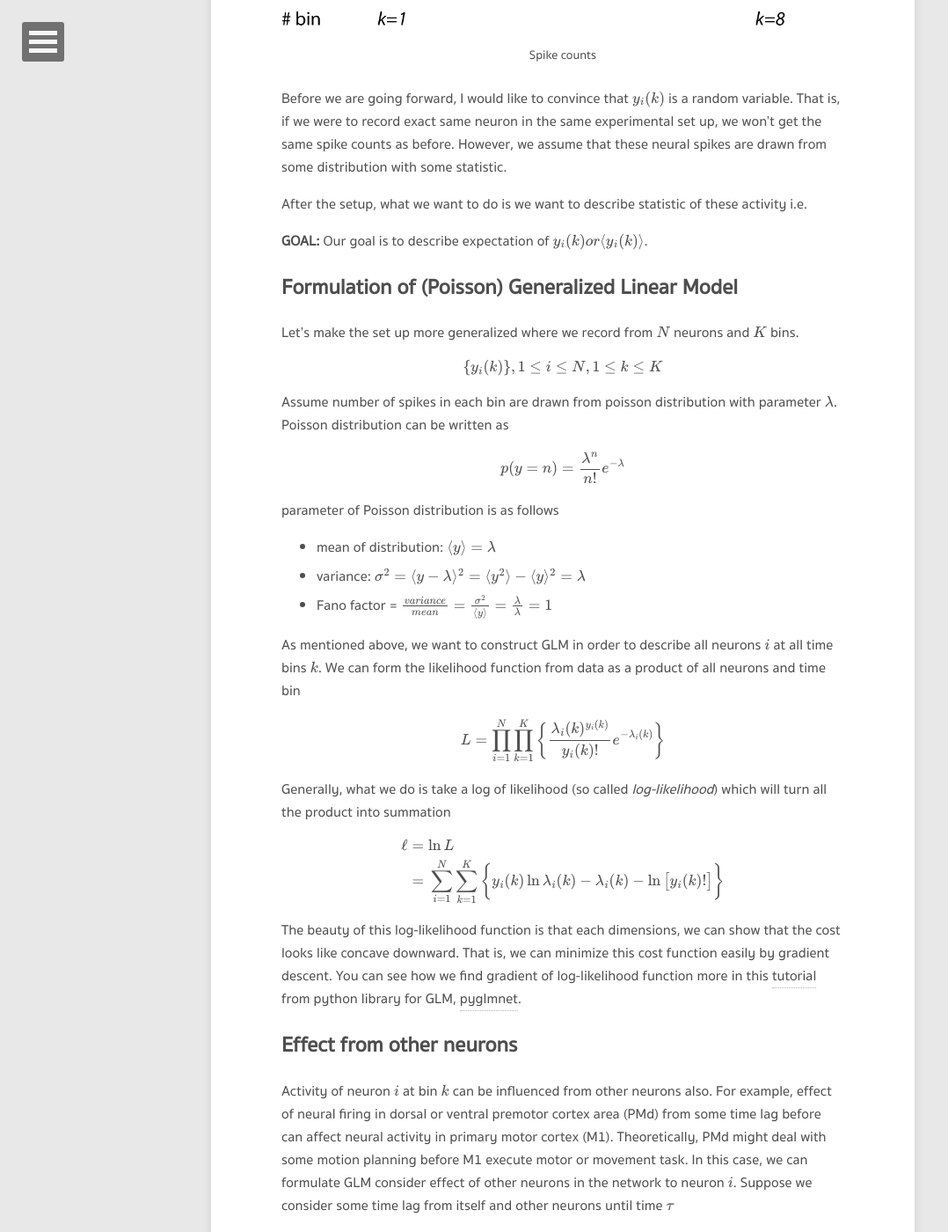
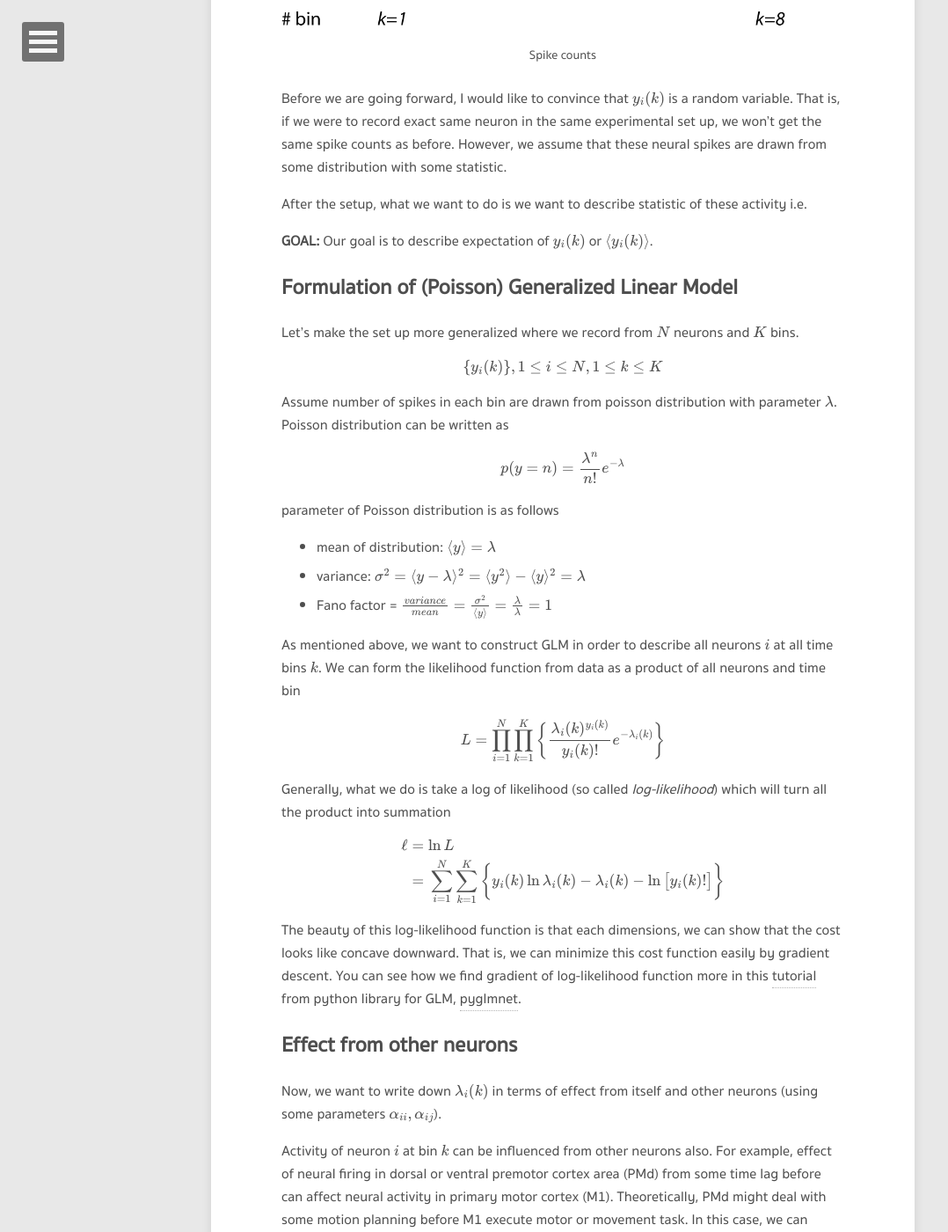
Before and after one commit to tupleblog/tupleblog.github.io, a Jekyll site: the page built from _posts/2016-06-08-generalized-linear-model-neural-data.md, in a window 1280 px wide and 1400 px high, scrolled down 1727 px. Shown: the whole window at 88% size, without its empty margins (0-1078 px from the left). Built offline with Jekyll 4.4.1, drawn with Linux system fonts in a browser that asks for light colours; nearby versions of some CDN libraries; formulas are drawn with MathJax 3; comment, search, counter and statistics services are not loaded.

Commit message:
Small fix in GLM post

```diff
--- a/_posts/2016-06-08-generalized-linear-model-neural-data.md
+++ b/_posts/2016-06-08-generalized-linear-model-neural-data.md
@@ -67,7 +67,7 @@ with some statistic.
 After the setup, what we want to do is we want to describe statistic of these
 activity i.e.
 
-**GOAL:** Our goal is to describe expectation of \\(y_i(k) or \langle y_i(k) \rangle \\).
+**GOAL:** Our goal is to describe expectation of \\(y_i(k)\\) or \\(\langle y_i(k) \rangle \\).
 
 ## Formulation of (Poisson) Generalized Linear Model
 
@@ -109,6 +109,9 @@ from python library for GLM, [pyglmnet](https://github.com/pavanramkumar/pyglmne
 
 
 ## Effect from other neurons
+
+Now, we want to write down \\(\lambda_i (k)\\) in terms of effect from itself and
+other neurons (using some parameters \\(\alpha_{ii}, \alpha_{ij}\\)).
 
 Activity of neuron \\(i\\) at bin \\(k\\) can be influenced from other neurons also.
 For example, effect of neural firing in dorsal or ventral premotor cortex area (PMd) from some time
```
